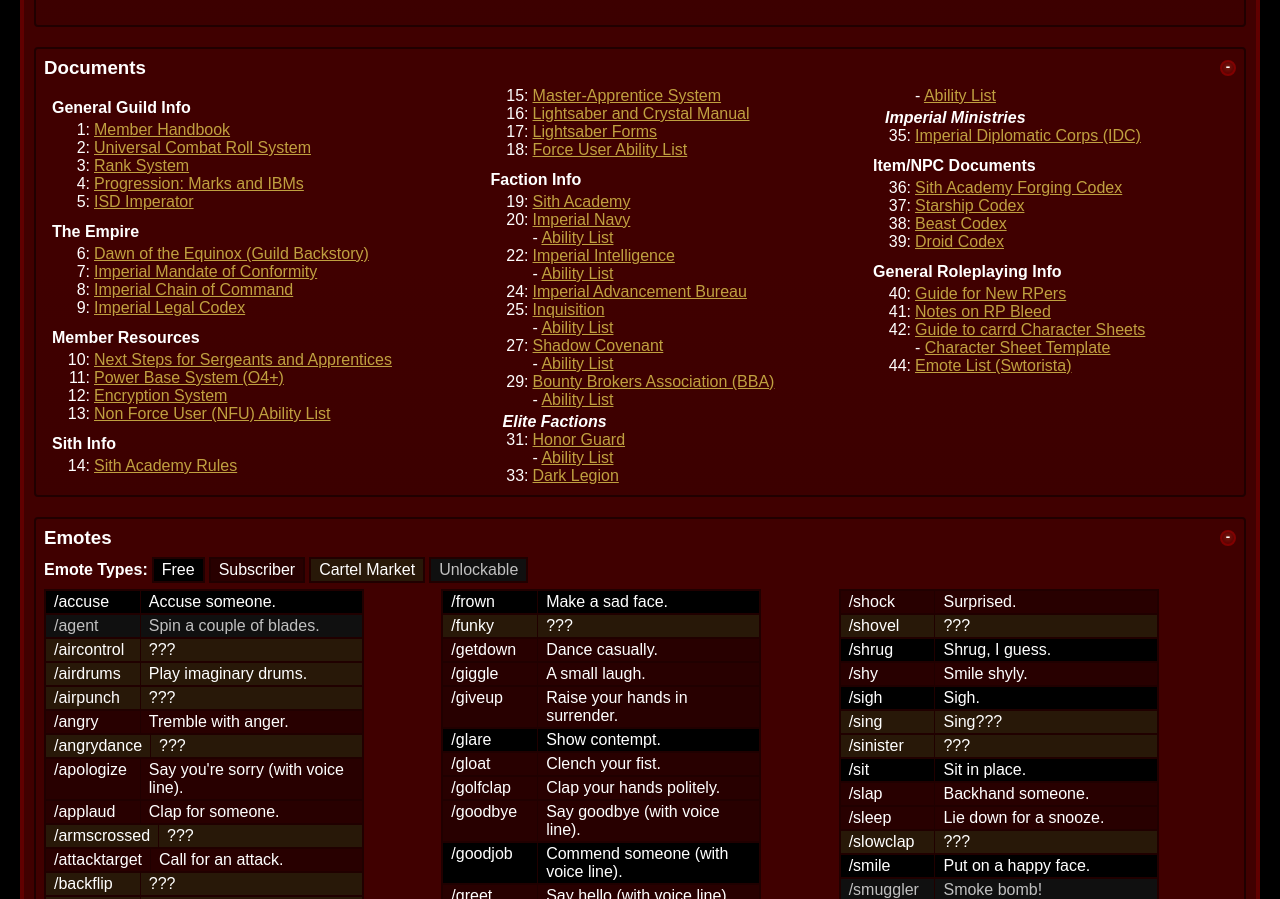
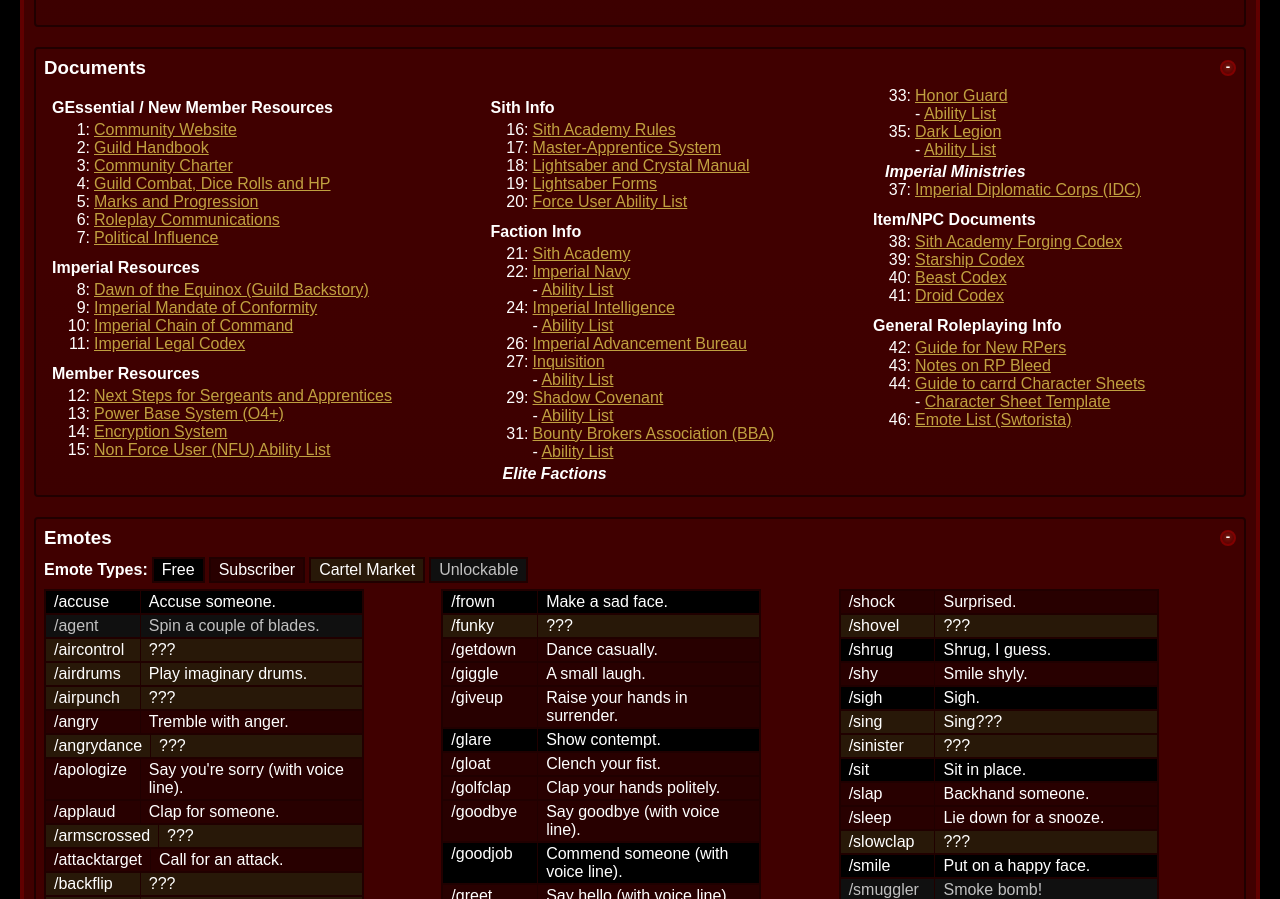
Before and after one commit to DarthLeveric/IA-RP-Helper, a plain HTML site: page index.html in a window 1280 px wide. Shown: the part 1293-2192 px from the top of the page. Drawn offline with Linux system fonts and the light colour scheme; files whose address does not match are found by name.

Commit message:
Update index.html

```diff
--- a/index.html
+++ b/index.html
@@ -138,24 +138,30 @@
 			</div>
 			<h3>Documents</h3>
 			<div id="guildDocs">
-				<h4>General Guild Info</h4>
-				<div>
-					<a href="https://docs.google.com/document/d/12VknIJRrtl3q9ZYPXMbU1Hc0pw5UVh_Q1fKR8zGyXSY/edit?usp=sharing" target="_blank" title="Member Handbook">Member Handbook</a>
-				</div>
-				<div>
-					<a href="https://docs.google.com/document/d/1mr1UC9oOOyfGL6-U0ocpzc6_ynwLYDV7maklx1d01rs/edit?usp=sharing" target="_blank" title="Universal Combat Roll System">Universal Combat Roll System</a>
-				</div>
-				<div>
-					<a href="https://docs.google.com/spreadsheets/d/1RQarvdWmF58oS-88-c3Ud4YL3MPaQxiNtH-3CNp7ZsM/edit?usp=sharing" target="_blank" title="Rank System">Rank System</a>
-				</div>
-				<div>
-					<a href="https://docs.google.com/document/d/1YDn7xPSzfJZ51hmef4TtHMvNFIYpWbTE--o5TEGyZy8/edit?usp=sharing" target="_blank" title="Progression: Marks and IBMs">Progression: Marks and IBMs</a>
-				</div>
-				<div>
-					<a href="https://docs.google.com/document/d/19LLXYklDZXqOvHXHoBFBHqc05T8jXSw16KDpndqVGIQ/edit?usp=sharing" target="_blank" title="Guild Flagship Guide">ISD Imperator</a>
-				</div>
-
-				<h4>The Empire</h4>
+				<h4>GEssential / New Member Resources</h4>
+				<div>
+					<a href="https://www.imperialascension.com/home" target="_blank" title="Community Website">Community Website</a>
+				</div>
+				<div>
+					<a href="https://sites.google.com/view/ia-guild-handbook/home" target="_blank" title="Guild Handbook">Guild Handbook</a>
+				</div>
+				<div>
+					<a href="https://docs.google.com/document/d/17WfwlbK8IorJKa-Q9wSKnd6KF4uisJ0mC1bkGLkv0FU/edit?usp=sharing" target="_blank" title="Community Charter">Community Charter</a>
+				</div>
+				<div>
+					<a href="https://docs.google.com/document/d/1pSl0uxk1-fIxBhjGisoo51AQZ2kVUOVeYqTB8McSVDk/edit?usp=sharing" target="_blank" title="Guild Combat, Dice Rolls and HP">Guild Combat, Dice Rolls and HP</a>
+				</div>
+				<div>
+					<a href="https://docs.google.com/document/d/1zxEF3BDnCV2nRZYMVkqqRtAie_zUMFl4nlb2quMd6WE/edit?usp=sharing" target="_blank" title="Marks and Progression">Marks and Progression</a>
+				</div>
+				<div>
+					<a href="https://docs.google.com/document/d/1M9pmSZCTm4fTPW6CAElcFjohBTMW3Luqk-ahFuSUwK8/edit" target="_blank" title="Roleplay Communications">Roleplay Communications</a>
+				</div>
+				<div>
+					<a href="https://sites.google.com/view/ia-political-influence/home" target="_blank" title="Political Influence">Political Influence</a>
+				</div>
+
+				<h4>Imperial Resources</h4>
 				<div>
 					<a href="https://docs.google.com/document/d/1j9gf7U46_Wr8i83s4jijrzJSSwIR3Y37AatMb07b1m4/edit?usp=sharing" target="_blank" title="Dawn of the Equinox (Guild Backstory)">Dawn of the Equinox (Guild Backstory)</a>
 				</div>
```
